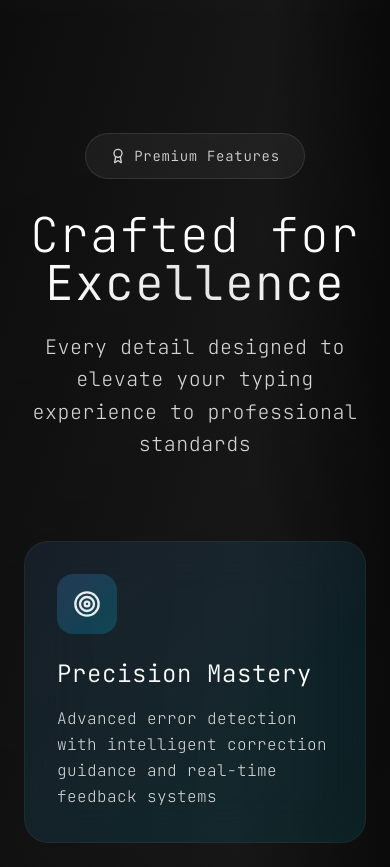
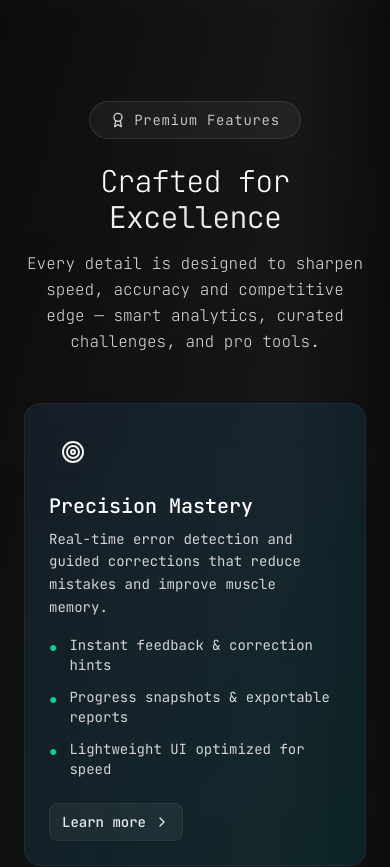
Before and after one commit to IshaSah24/TypeStrike-AI, a React (Vite) app in the folder FRONTEND/: page / in a window 390 px wide. Shown: the part 2820-3687 px from the top of the page. Built offline with nearby package versions, Linux system fonts and the light colour scheme; no server answers.

Commit message:
Added pricing  component

```diff
--- a/FRONTEND/index.html
+++ b/FRONTEND/index.html
@@ -5,7 +5,7 @@
   <meta charset="UTF-8" />
   <meta name="viewport" content="width=device-width, initial-scale=1.0" />
   <link rel="icon" type="image/jpeg" href="./public/ts-logo.jpg" />
-  <title>TypeStrikeAi | An ai customizable, single & multiplayer typing test </title>
+  <title>TypeStrikeAi | An customizable, single & multiplayer typing test </title>
   <link rel="preconnect" href="https://fonts.googleapis.com">
   <link rel="preconnect" href="https://fonts.gstatic.com" crossorigin>
   <link href="https://fonts.googleapis.com/css2?family=JetBrains+Mono:ital,wght@0,100..800;1,100..800&display=swap"
--- a/FRONTEND/src/components/components/Footer.jsx
+++ b/FRONTEND/src/components/components/Footer.jsx
@@ -50,7 +50,7 @@ const Footer = () => {
               Product
             </h3>
             <nav className="flex flex-col space-y-4">
-              {["Features", "Pricing", "Updates", "Beta"].map((item) => (
+              {["Features", "Pricing", "Updates"].map((item) => (
                 <a
                   key={item}
                   href="#"
@@ -68,10 +68,9 @@ const Footer = () => {
             </h3>
             <nav className="flex flex-col space-y-4">
               {[
-                "My Journey",
                 "Why I Built This",
-                "Learning Log",
                 "Future Plans",
+                "Blog Posts"
               ].map((item) => (
                 <a
                   key={item}
--- a/FRONTEND/src/components/components/LandingPage.jsx
+++ b/FRONTEND/src/components/components/LandingPage.jsx
@@ -27,6 +27,7 @@ import MultiplayerBtn from "./multiplayer/MultiplayerBtn";
 import LandingAuthBtns from "./Landing-auth-btns";
 import CreateJoinRoomPage from "../../pages/CreateJoinRoomPage";
 import Footer from "./Footer";
+import PricingPlans from "./PricingPlans";
 
 function App() {
   const navigate = useNavigate();
@@ -232,16 +233,16 @@ function App() {
               </p>
             </div>
 
-            <div className="flex flex-col sm:flex-row gap-6 justify-center items-center mb-16">
+            <div className=" flex flex-col sm:flex-row gap-6 justify-center items-center mb-16">
               <button
                 onClick={() => {
                   navigate({ to: "/play/single" });
                 }}
-                className="group bg-gradient-to-r from-white via-neutral-50 to-white text-black px-10 py-4 rounded-xl font-medium text-lg hover:from-neutral-50 hover:via-white hover:to-neutral-50 transition-all duration-500 flex items-center shadow-2xl hover:shadow-white/10 relative overflow-hidden"
+                className="group cursor-pointer bg-gradient-to-r from-white via-neutral-50 to-white text-black px-10 py-4 rounded-xl font-medium text-lg hover:from-neutral-50 hover:via-white hover:to-neutral-50 transition-all duration-500 flex items-center shadow-2xl hover:shadow-white/10 relative overflow-hidden"
               >
-                <div className="absolute inset-0 bg-gradient-to-r from-transparent via-white/20 to-transparent opacity-0 group-hover:opacity-100 transition-opacity duration-500 blur-xl"></div>
+                <div className=" absolute inset-0 bg-gradient-to-r from-transparent via-white/20 to-transparent opacity-0 group-hover:opacity-100 transition-opacity duration-500 blur-xl"></div>
                 <Play className="h-5 w-5 mr-3 group-hover:scale-110 transition-transform duration-300 relative z-10" />
-                <span className="relative z-10 tracking-wide">
+                <span className="relative z-10 tracking-wide ">
                   Begin Training
                 </span>
               </button>
@@ -250,7 +251,7 @@ function App() {
                 onClick={() => {
                   navigate({ to: "/play/multiplayer" });
                 }}
-                className="group bg-neutral-800/50 backdrop-blur-xl text-white px-10 py-4 rounded-xl font-medium text-lg hover:bg-neutral-700/50 transition-all duration-500 flex items-center border border-white/10 hover:border-white/20"
+                className="cursor-pointer group bg-neutral-800/50 backdrop-blur-xl text-white px-10 py-4 rounded-xl font-medium text-lg hover:bg-neutral-700/50 transition-all duration-500 flex items-center border border-white/10 hover:border-white/20"
               >
                 <Users className="h-5 w-5 mr-3 group-hover:scale-110 transition-transform duration-300" />
                 <span className="tracking-wide">Multiplayer Mode</span>
@@ -319,38 +320,35 @@ function App() {
       </div>
       <UpcomingFeature />
 
-      <section id="features" className="px-6 py-32 relative">
-        <div className="absolute inset-0 bg-gradient-to-b from-transparent via-neutral-900/30 to-transparent"></div>
+      <section id="features" className="px-6 py-24 md:py-28 relative">
+  <div className="absolute inset-0 bg-gradient-to-b from-transparent via-neutral-900/30 to-transparent pointer-events-none" />
 
   <div className="relative z-10 max-w-7xl mx-auto">
-          <div className="text-center mb-20">
-            <div className="inline-flex items-center bg-white/5  rounded-full px-6 py-3 text-sm text-neutral-300 border border-white/10 mb-8">
-              <Award className="h-4 w-4 mr-2" />
-              <span className="font-light tracking-wider">
-                Premium Features
-              </span>
+    <div className="text-center mb-12 md:mb-16">
+      <div className="inline-flex items-center bg-white/5 rounded-full px-5 py-2 text-sm text-neutral-300 border border-white/10 mb-6">
+        <Award className="h-4 w-4 mr-2" aria-hidden="true" />
+        <span className="font-light tracking-wider">Premium Features</span>
       </div>
 
-            <h2 className="text-5xl md:text-6xl font-extralight text-white mb-6 tracking-wide">
+      <h2 className="text-3xl sm:text-4xl md:text-5xl font-extralight text-white mb-4 tracking-tight">
         Crafted for
         <span className="block font-light text-transparent bg-clip-text bg-gradient-to-r from-white via-neutral-200 to-white">
           Excellence
         </span>
       </h2>
 
-            <p className="text-xl text-neutral-300 max-w-3xl mx-auto font-extralight leading-relaxed tracking-wide">
-              Every detail designed to elevate your typing experience to
-              professional standards
+      <p className="text-md sm:text-lg text-neutral-300 max-w-3xl mx-auto font-extralight leading-relaxed">
+        Every detail is designed to sharpen speed, accuracy and competitive edge — smart analytics, curated challenges, and pro tools.
       </p>
     </div>
 
-          <div className="grid md:grid-cols-3 gap-8">
+    <div className="grid gap-6 md:grid-cols-3">
       {[
         {
           icon: Target,
           title: "Precision Mastery",
           description:
-                  "Advanced error detection with intelligent correction guidance and real-time feedback systems",
+            "Real-time error detection and guided corrections that reduce mistakes and improve muscle memory.",
           accent: "from-blue-400/10 to-cyan-400/10",
           iconBg: "from-blue-400/20 to-cyan-400/20",
         },
@@ -358,7 +356,7 @@ function App() {
           icon: BarChart3,
           title: "Analytics Suite",
           description:
-                  "Comprehensive progress tracking with detailed insights into speed, accuracy, and improvement patterns",
+            "Rich, actionable insights — speed trends, weakness heatmaps, and drill recommendations personalized to you.",
           accent: "from-emerald-400/10 to-teal-400/10",
           iconBg: "from-emerald-400/20 to-teal-400/20",
         },
@@ -366,37 +364,65 @@ function App() {
           icon: Zap,
           title: "Elite Challenges",
           description:
-                  "Curated speed challenges and competitive tournaments designed for serious improvement",
+            "Timed drills, tournaments and adaptive opponents that push you beyond plateaus and keep practice engaging.",
           accent: "from-amber-400/10 to-orange-400/10",
           iconBg: "from-amber-400/20 to-orange-400/20",
         },
       ].map((feature, i) => (
-              <div
+        <article
           key={i}
-                className={`group bg-gradient-to-br ${feature.accent} backdrop-blur-xl rounded-3xl p-8 hover:scale-105 transition-all duration-700 border border-white/5 hover:border-white/10 relative overflow-hidden`}
+          aria-labelledby={`feature-${i}-title`}
+          className={`group relative bg-gradient-to-br ${feature.accent} backdrop-blur-xl rounded-2xl p-6 md:p-8 transition-transform duration-500 hover:-translate-y-2 border border-white/5 overflow-hidden`}
         >
-                <div className="absolute inset-0 bg-gradient-to-br from-white/[0.02] via-transparent to-white/[0.01] opacity-0 group-hover:opacity-100 transition-opacity duration-700"></div>
+          <div className="absolute inset-0 bg-gradient-to-br from-white/[0.02] via-transparent to-white/[0.01] opacity-0 group-hover:opacity-100 transition-opacity duration-700 pointer-events-none" />
 
-                <div
-                  className={`inline-flex p-4 rounded-2xl bg-gradient-to-br ${feature.iconBg} mb-6 group-hover:scale-110 transition-transform duration-500`}
-                >
-                  <feature.icon className="h-7 w-7 text-white/90" />
+          <div className={`inline-flex p-3 rounded-xl ${feature.iconBg} mb-4 items-center justify-center shadow-sm`} aria-hidden="true">
+            <feature.icon className="h-6 w-6 text-white/95" />
           </div>
 
-                <h3 className="text-2xl font-light text-white mb-4 tracking-wide">
+          <h3 id={`feature-${i}-title`} className="text-xl font-medium text-white mb-2">
             {feature.title}
           </h3>
 
-                <p className="text-neutral-300 leading-relaxed font-extralight tracking-wide">
+          <p className="text-neutral-300 text-sm leading-relaxed mb-4">
             {feature.description}
           </p>
 
-                <div className="absolute bottom-0 left-0 w-full h-px bg-gradient-to-r from-transparent via-white/20 to-transparent opacity-0 group-hover:opacity-100 transition-opacity duration-700"></div>
+          <ul className="text-sm text-neutral-300 space-y-3 mt-2">
+            {/* concise bullets to add rhythm and scannability */}
+            <li className="flex items-start">
+              <span className="inline-flex mt-0.5 mr-3 text-emerald-400">●</span>
+              <span>Instant feedback & correction hints</span>
+            </li>
+            <li className="flex items-start">
+              <span className="inline-flex mt-0.5 mr-3 text-emerald-400">●</span>
+              <span>Progress snapshots & exportable reports</span>
+            </li>
+            <li className="flex items-start">
+              <span className="inline-flex mt-0.5 mr-3 text-emerald-400">●</span>
+              <span>Lightweight UI optimized for speed</span>
+            </li>
+          </ul>
+
+          <div className="mt-6">
+            <a
+              href="#"
+              onClick={(e) => e.preventDefault()}
+              className="inline-flex items-center text-sm font-medium text-white/90 bg-white/5 hover:bg-white/8 px-3 py-2 rounded-lg border border-white/6 shadow-sm focus:outline-none focus:ring-2 focus:ring-white/20"
+              aria-label={`Learn more about ${feature.title}`}
+            >
+              Learn more
+              <ChevronRight className="w-4 h-4 ml-2" />
+            </a>
           </div>
+        </article>
       ))}
     </div>
   </div>
 </section>
+
+
+      <PricingPlans/>
 
       <section id="stats" className="px-6 py-32 relative">
         <div className="absolute inset-0 bg-gradient-to-r from-neutral-800/10 via-neutral-700/5 to-neutral-800/10"></div>
@@ -474,7 +500,7 @@ function App() {
                 role: "Senior Data Analyst",
                 content:
                   "Transformed my workflow efficiency. From 45 WPM to 95 WPM in two months. The precision training is unmatched.",
-                rating: 5,
+                rating: 4,
                 avatar: "SC",
               },
               {
@@ -552,7 +578,7 @@ function App() {
               </p>
 
               <button
-                onClick={() => navigate({ to: "/single/play" })}
+                onClick={() => navigate({ to: "/play/single" })}
                 className="bg-gradient-to-r from-white via-neutral-50 to-white text-black px-16 py-5 rounded-2xl font-medium text-xl hover:from-neutral-50 hover:via-white hover:to-neutral-50 transition-all duration-500 hover:scale-105 shadow-2xl hover:shadow-white/10 relative overflow-hidden group tracking-wide"
               >
                 <div className="absolute inset-0 bg-gradient-to-r from-transparent via-white/20 to-transparent opacity-0 group-hover:opacity-100 transition-opacity duration-500 blur-xl"></div>
--- /dev/null
+++ b/FRONTEND/src/components/components/PricingPlans.jsx
@@ -0,0 +1,178 @@
+import { Check, Zap, Crown, Sparkles } from "lucide-react";
+
+const PricingPlans = () => {
+  const plans = [
+    {
+      name: "Free",
+      price: "$0",
+      period: "forever",
+      description: "Perfect for casual typing practice",
+      icon: Sparkles,
+      features: [
+        "Basic typing tests",
+        "Single player mode",
+        "Limited text selections",
+        "Basic statistics",
+        "Up to 5 tests per day",
+      ],
+      limitations: ["No AI opponents", "No multiplayer", "No custom themes"],
+      buttonText: "Get Started",
+      popular: false,
+    },
+    {
+      name: "Pro",
+      price: "$1.50",
+      period: "per month",
+      description: "Unlock AI competition & advanced features",
+      icon: Zap,
+      features: [
+        "Everything in Free",
+        "Unlimited typing tests",
+        "AI opponent (3 difficulty levels)",
+        "Multiplayer lobbies",
+        "Advanced statistics & analytics",
+        "Custom themes & fonts",
+        "Progress tracking",
+        "Leaderboard access",
+      ],
+      limitations: [],
+      buttonText: "Upgrade to Pro",
+      popular: true,
+    },
+    {
+      name: "Champion",
+      price: "$2.55",
+      period: "per month",
+      description: "For serious typists & competitors",
+      icon: Crown,
+      features: [
+        "Everything in Pro",
+        "Advanced AI with adaptive difficulty",
+        "Private multiplayer rooms",
+        "Tournament access",
+        "Detailed performance insights",
+        "Custom word lists",
+        "Priority matchmaking",
+        "Ad-free experience",
+        "Early access to new features",
+        "Champion badge & profile customization",
+      ],
+      limitations: [],
+      buttonText: "Go Champion",
+      popular: false,
+    },
+  ];
+
+  return (
+    <div className="min-h-screen py-16 px-4 sm:px-6 lg:px-8 ">
+      <div className="max-w-7xl mx-auto">
+        <div className="text-center mb-16">
+          <h2 className="text-5xl  font-light text-white mb-4 tracking-tight">
+            Choose Your Plan
+          </h2>
+          <p className="text-gray-400 text-lg max-w-2xl mx-auto">
+            Elevate your typing skills with AI-powered competition and
+            multiplayer battles
+          </p>
+        </div>
+
+        <div className="grid grid-cols-1 md:grid-cols-3 gap-8 lg:gap-6">
+          {plans.map((plan, index) => {
+            const Icon = plan.icon;
+            return (
+              <div
+                key={index}
+                className={`relative rounded-2xl border transition-all duration-300 hover:scale-105 ${
+                  plan.popular
+                    ? "border-emerald-500 bg-[#141414] shadow-2xl shadow-emerald-500/10"
+                    : "border-[#2a2a2a] bg-[#141414] hover:border-[#3a3a3a]"
+                }`}
+              >
+                {plan.popular && (
+                  <div className="absolute -top-4 left-1/2 transform -translate-x-1/2">
+                    <span className="bg-gradient-to-r from-emerald-500 to-teal-500 text-white text-xs font-bold px-4 py-1.5 rounded-full uppercase tracking-wider">
+                      Most Popular
+                    </span>
+                  </div>
+                )}
+
+                <div className="p-8">
+                  <div className="flex items-center justify-between mb-6">
+                    <div
+                      className={`p-3 rounded-xl ${
+                        plan.popular ? "bg-emerald-500/10" : "bg-gray-800"
+                      }`}
+                    >
+                      <Icon
+                        className={`w-6 h-6 ${
+                          plan.popular ? "text-emerald-500" : "text-gray-400"
+                        }`}
+                      />
+                    </div>
+                  </div>
+
+                  <h3 className="text-2xl font-bold text-white mb-2">
+                    {plan.name}
+                  </h3>
+                  <p className="text-gray-400 text-sm mb-6 min-h-[40px]">
+                    {plan.description}
+                  </p>
+
+                  <div className="mb-8">
+                    <div className="flex items-baseline">
+                      <span className="text-5xl font-bold text-white">
+                        {plan.price}
+                      </span>
+                      <span className="text-gray-400 ml-2">
+                        / {plan.period}
+                      </span>
+                    </div>
+                  </div>
+
+                  <button
+                    className={`w-full py-3.5 px-6 rounded-xl font-semibold transition-all duration-200 mb-8 ${
+                      plan.popular
+                        ? "bg-gradient-to-r from-emerald-500 to-teal-500 text-white hover:shadow-lg hover:shadow-emerald-500/30"
+                        : "bg-[#2a2a2a] text-white hover:bg-[#3a3a3a]"
+                    }`}
+                  >
+                    {plan.buttonText}
+                  </button>
+
+                  <div className="space-y-4">
+                    {plan.features.map((feature, idx) => (
+                      <div key={idx} className="flex items-start">
+                        <Check className="w-5 h-5 text-emerald-500 mr-3 flex-shrink-0 mt-0.5" />
+                        <span className="text-gray-300 text-sm leading-relaxed">
+                          {feature}
+                        </span>
+                      </div>
+                    ))}
+                    {plan.limitations.map((limitation, idx) => (
+                      <div key={idx} className="flex items-start">
+                        <div className="w-5 h-5 mr-3 flex-shrink-0 mt-0.5 flex items-center justify-center">
+                          <div className="w-3 h-0.5 bg-gray-600"></div>
+                        </div>
+                        <span className="text-gray-500 text-sm leading-relaxed">
+                          {limitation}
+                        </span>
+                      </div>
+                    ))}
+                  </div>
+                </div>
+              </div>
+            );
+          })}
+        </div>
+
+        <div className="mt-16 text-center">
+          <p className="text-gray-400 text-sm">
+            All plans include 24/7 support and regular updates
+          </p>
+        </div>
+      </div>
+    </div>
+  );
+};
+
+export default PricingPlans;
```
Also changed, not shown: 1 other file (tests, documents, lock files or other folders). Lines whose indentation alone changed are shown as unchanged.
